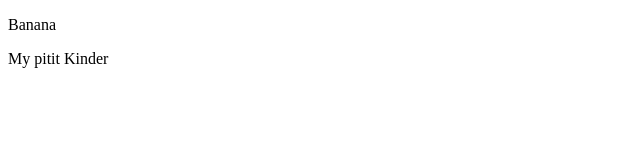
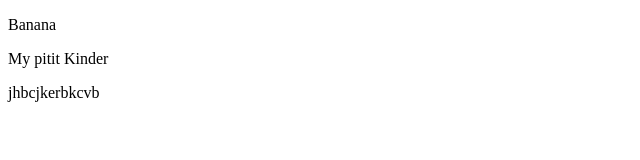
Before and after one commit to Ast415/cvgfrzvrz, a plain HTML site: page banana.html in a window 1280 px wide. Shown: the whole page, without its empty margins (0-640 px from the left). Drawn offline with Linux system fonts and the light colour scheme.

Commit message:
Update banana.html

```diff
--- a/banana.html
+++ b/banana.html
@@ -9,5 +9,6 @@
 <body>
     <p>Banana</p>
     <p>My pitit Kinder</p>
+    <p>jhbcjkerbkcvb</p>
 </body>
 </html>
```
